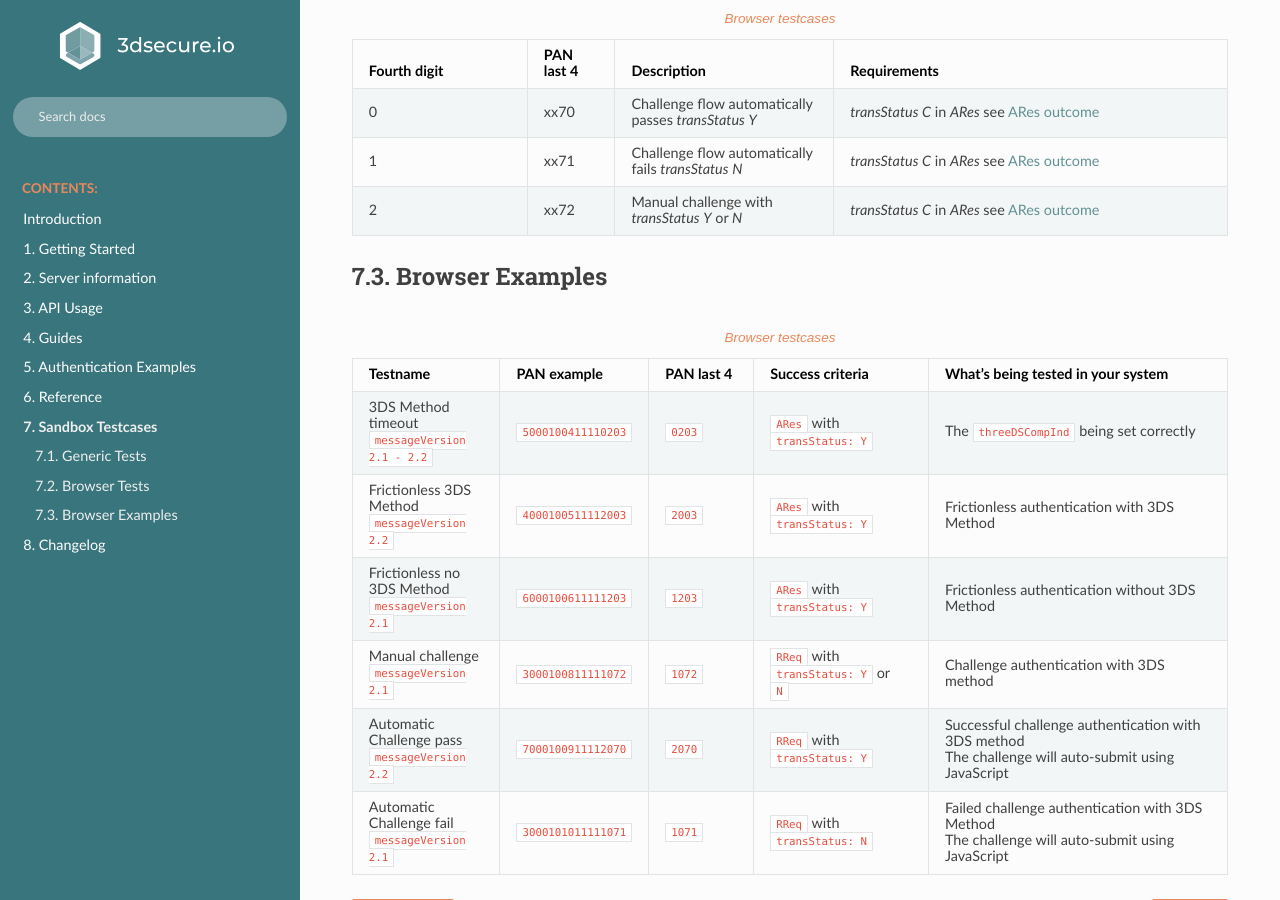
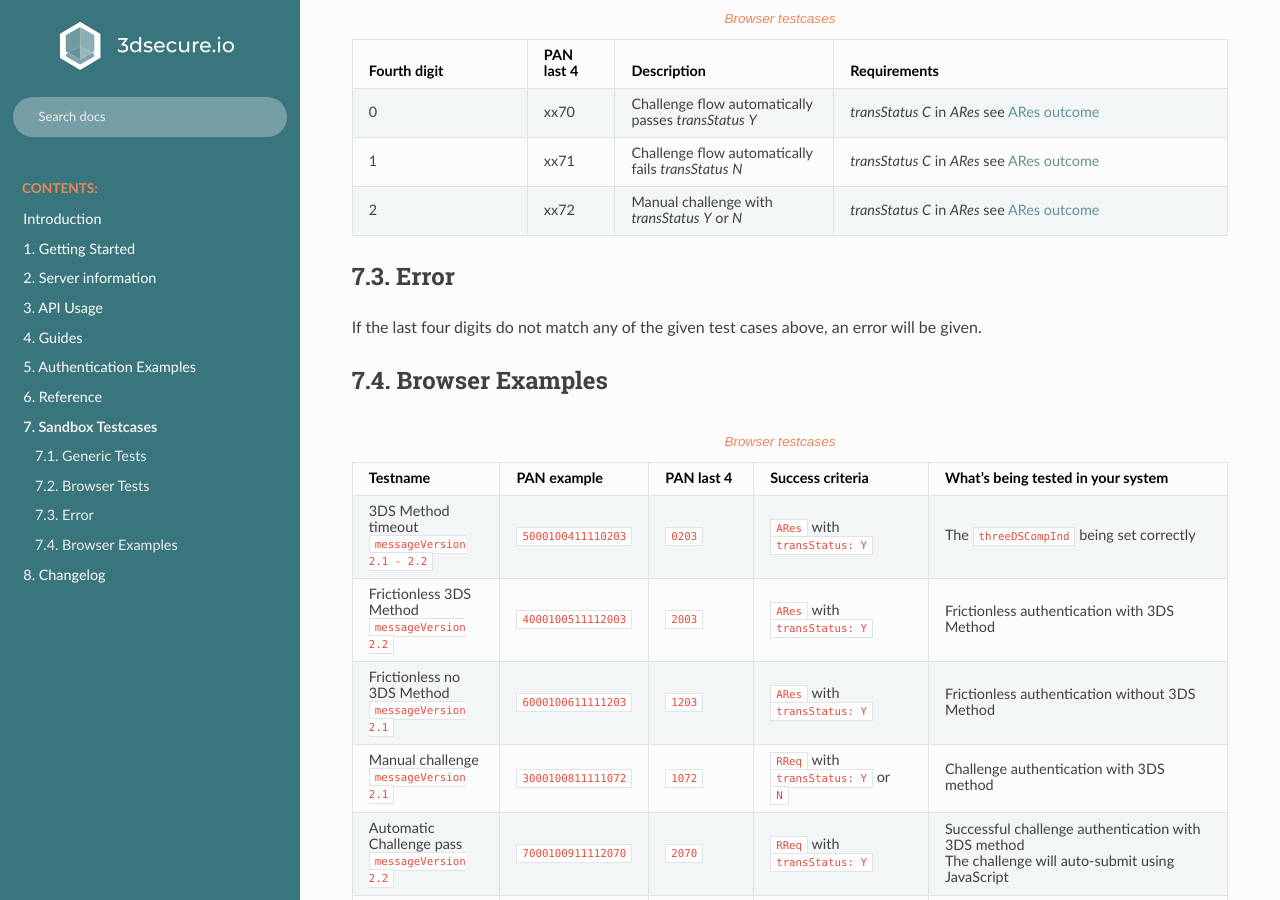
Before and after one commit to clearhaus/3DSv2-api-documentation, a Sphinx documentation site: the page built from source/sandbox.rst, in a window 1280 px wide and 900 px high, scrolled down 2335 px. Built offline with Sphinx 7.4.7 and the Read the Docs theme 2.0.0, drawn with Linux system fonts in a browser that asks for light colours.

Commit message:
Add error section.

```diff
--- a/source/sandbox.rst
+++ b/source/sandbox.rst
@@ -202,9 +202,15 @@ Read :ref:`postauth usage <postauth-usage>` for understanding how to fetch chall
       - Manual challenge with `transStatus` `Y` or `N`
       - `transStatus` `C` in `ARes` see `ARes outcome`_
 
-********
+*****
+Error
+*****
+
+If the last four digits do not match any of the given test cases above, an error will be given.
+
+****************
 Browser Examples
-********
+****************
 
 .. list-table:: Browser testcases
     :header-rows: 1
```
